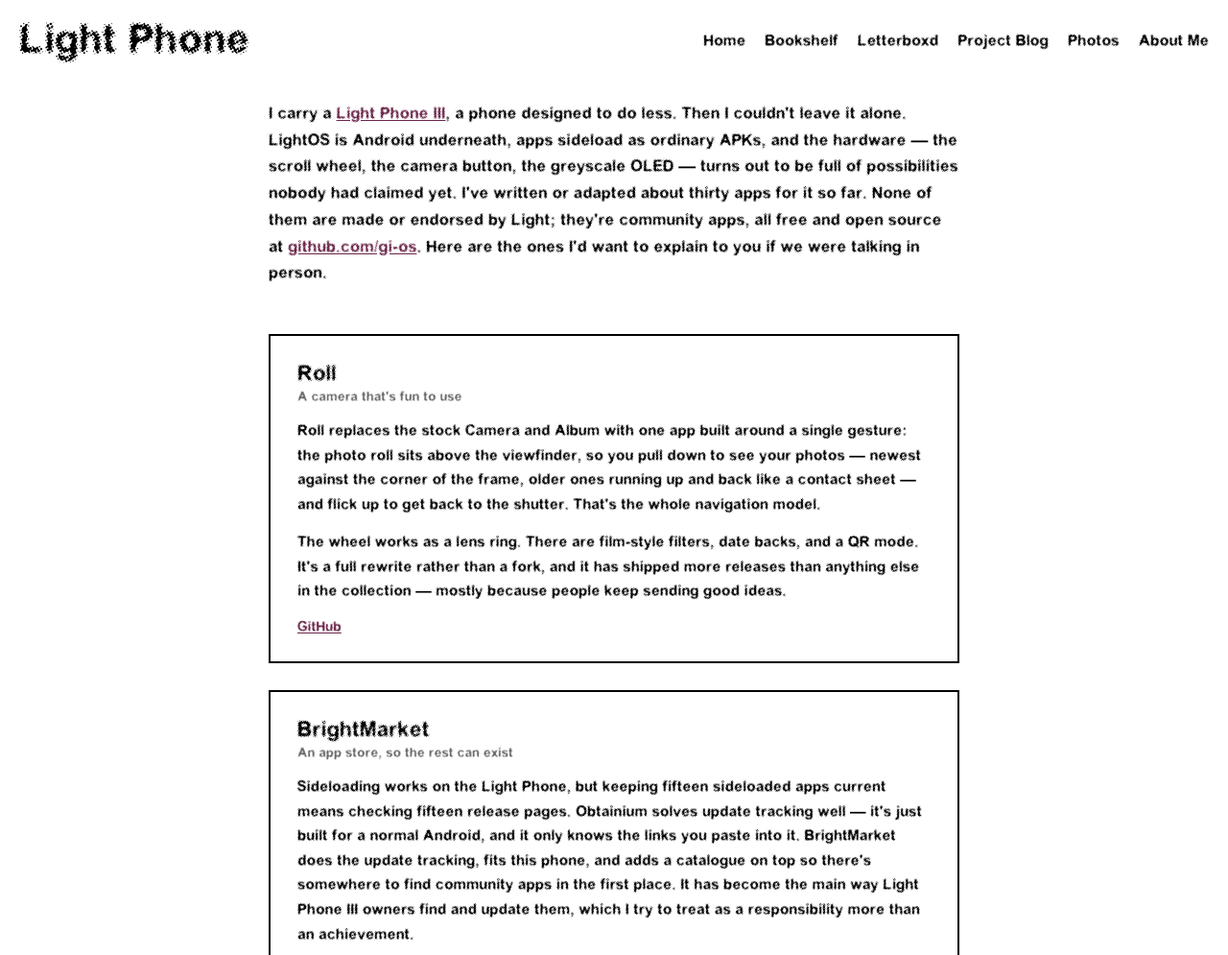
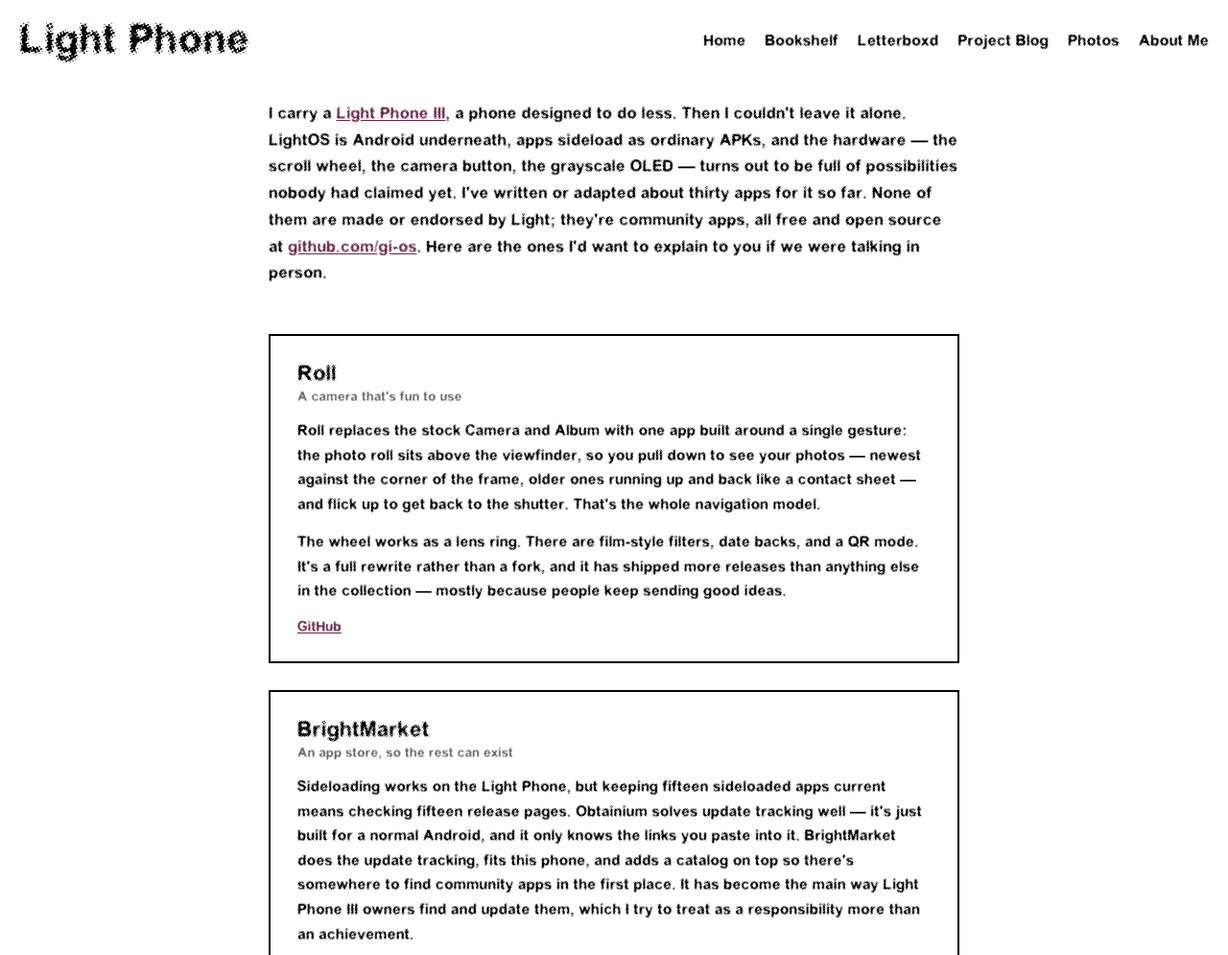
Before and after one commit to gi-os/gzldev, a Jekyll site: the page light/index.html, which Jekyll copies as it is, in a window 1280 px wide and 1400 px high. Shown: the top 995 px of the window at 96% size. Built offline with Jekyll 4.4.1, drawn with Linux system fonts in a browser that asks for light colours; some web fonts are replaced; some of the changed text lies outside the part shown.

Commit message:
Copy: American English across the site
"Greyscale" in five places, "colour" and "catalogue" in one each. No slugs or
headings changed, so every existing link still lands where it did.

```diff
--- a/light/index.html
+++ b/light/index.html
@@ -154,7 +154,7 @@
       I carry a <a href="https://www.thelightphone.com/">Light Phone III</a>,
       a phone designed to do less. Then I couldn't leave it alone. LightOS is Android
       underneath, apps sideload as ordinary APKs, and the hardware — the scroll wheel, the
-      camera button, the greyscale OLED — turns out to be full of possibilities nobody had
+      camera button, the grayscale OLED — turns out to be full of possibilities nobody had
       claimed yet. I've written or adapted about thirty apps for it so far. None of them are
       made or endorsed by Light; they're community apps, all free and open source at
       <a href="https://github.com/gi-os">github.com/gi-os</a>. Here are the ones I'd want
@@ -186,7 +186,7 @@
         Sideloading works on the Light Phone, but keeping fifteen sideloaded apps current
         means checking fifteen release pages. Obtainium solves update tracking well — it's
         just built for a normal Android, and it only knows the links you paste into it.
-        BrightMarket does the update tracking, fits this phone, and adds a catalogue on top
+        BrightMarket does the update tracking, fits this phone, and adds a catalog on top
         so there's somewhere to find community apps in the first
         place. It has become the main way Light Phone III owners find and update them, which
         I try to treat as a responsibility more than an achievement.
@@ -252,7 +252,7 @@
       <p>
         Once there were fifteen apps, the same wheel-handling code existed in fifteen
         slightly different copies, and a fix meant twenty edits. So the shared pieces —
-        hardware keys, the wheel, the type and colour system, shake-to-report — moved into
+        hardware keys, the wheel, the type and color system, shake-to-report — moved into
         <a href="https://github.com/gi-os/BrightCommon">one library</a> that every app pulls
         in as a dependency.
       </p>
```
Also changed, not shown: _posts/2026-08-02-rewriting-the-camera.md (+2 -2 lines), _posts/2026-08-07-one-column-of-scores.md (+2 -2 lines), _posts/2026-08-11-my-bug-reports-file-themselves.md (+1 -1 lines), _posts/2026-08-21-field-notes-on-lightos.md (+1 -1 lines).
